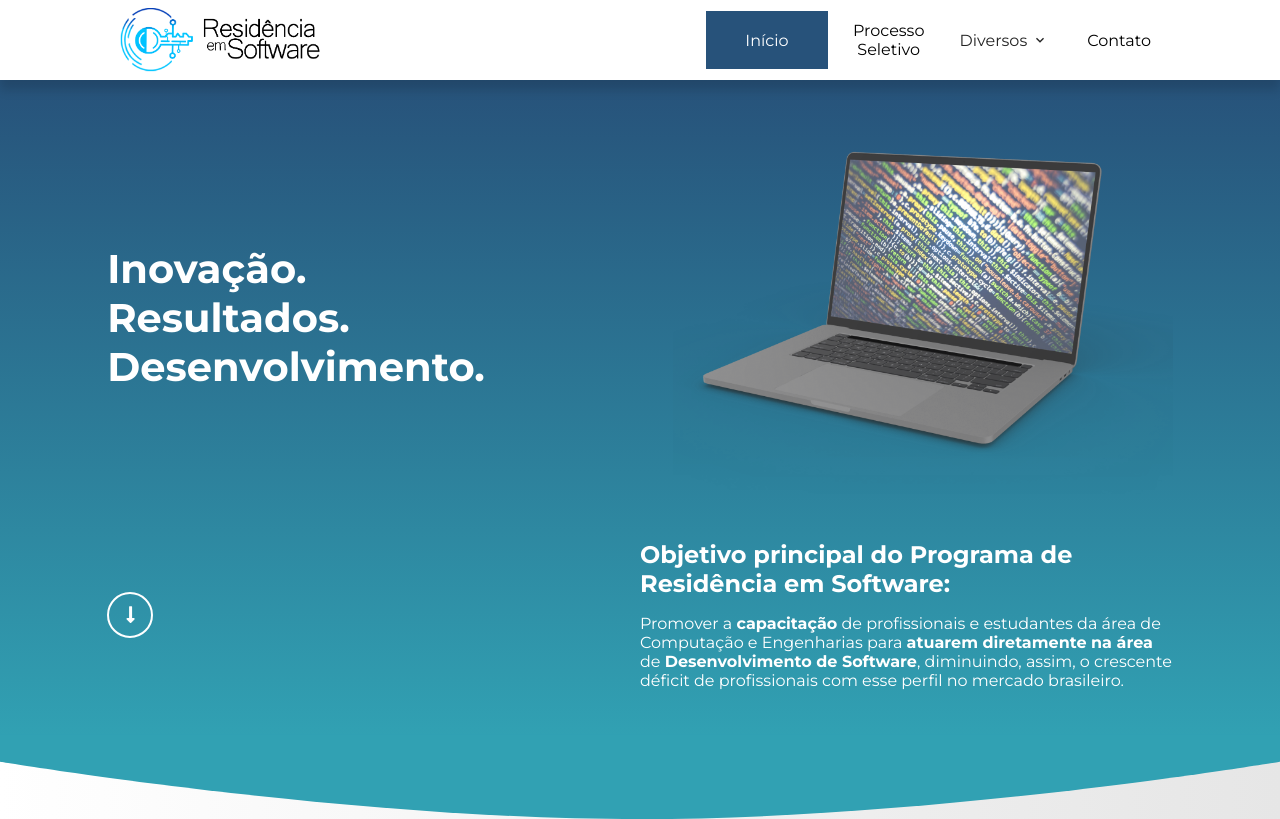
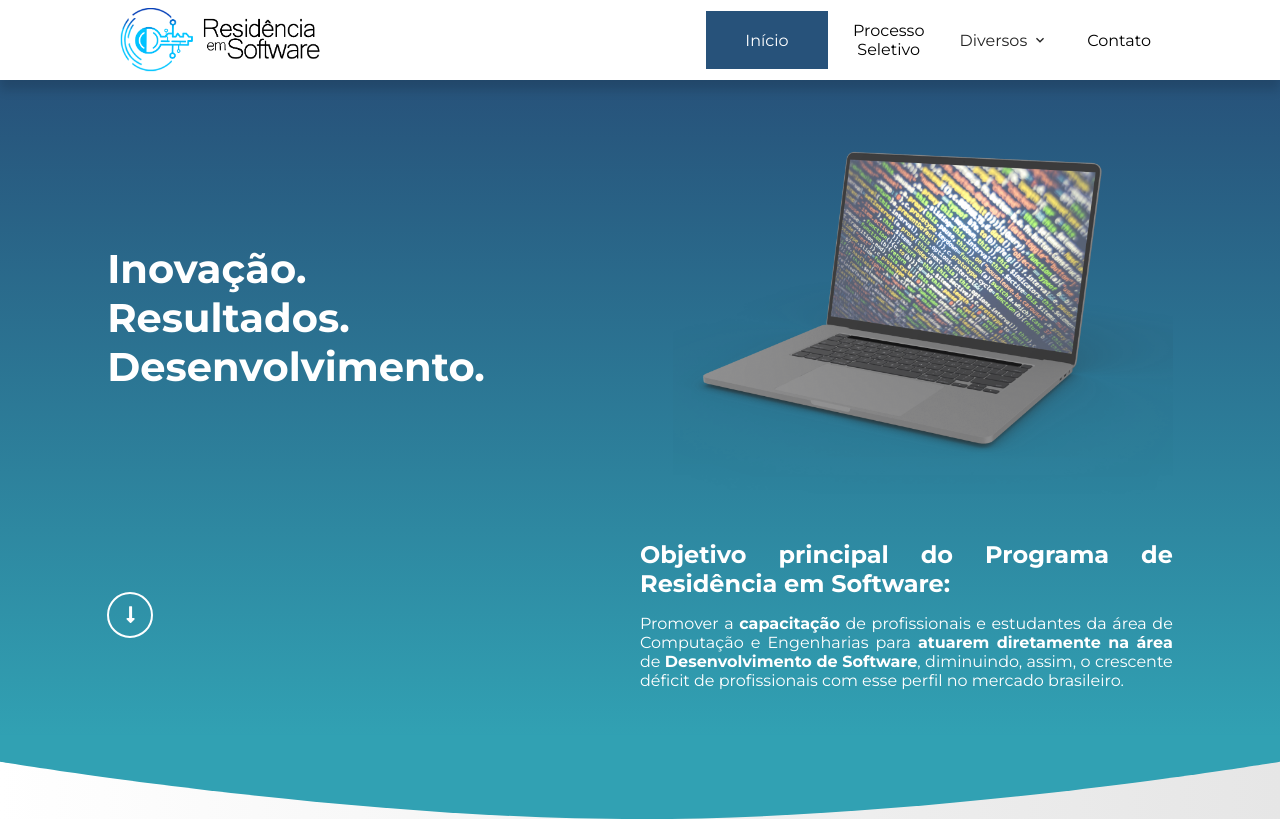
Before and after one commit to igorroc/residencia-next, a Next.js app: page / in a window 1280 px wide. Shown: the top 819 px of the page. Built offline with nearby package versions, Linux system fonts and the light colour scheme.

Commit message:
style: Text align justify

```diff
--- a/src/app/globals.css
+++ b/src/app/globals.css
@@ -55,6 +55,8 @@ body {
 	overflow-x: hidden;
 
 	scroll-behavior: smooth;
+
+	text-align: justify;
 }
 
 body {
--- a/src/components/DiferenciaisCard/diferenciaisCard.module.css
+++ b/src/components/DiferenciaisCard/diferenciaisCard.module.css
@@ -48,6 +48,7 @@
 	font-size: 1.2em;
 	font-weight: bold;
 	transition: var(--transition);
+	text-align: left;
 }
 
 .card .cardDescription {
```
